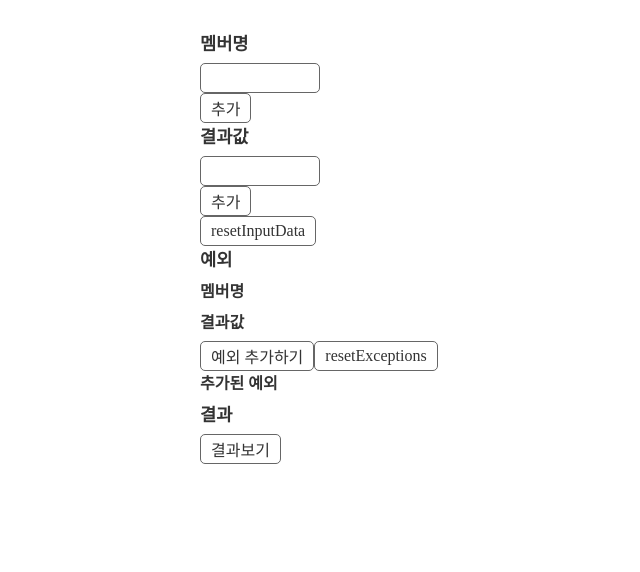
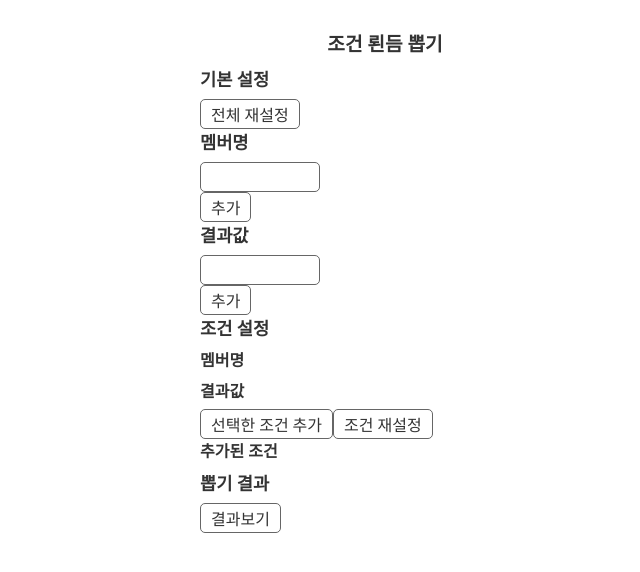
Before and after one commit to yemsu/conditional-random-result-react, a React (Create React App) app: page / in a window 1280 px wide. Shown: the top 572 px of the page, without its empty margins (255-895 px from the left). Built offline with nearby package versions, Linux system fonts and the light colour scheme.

Commit message:
chore: 버튼. 타이틀 등 텍스트 및 영역 수정

```diff
--- a/src/pages/RandomResult.tsx
+++ b/src/pages/RandomResult.tsx
@@ -97,6 +97,9 @@ function RandomResult() {
 
   return (
     <div>
+      <h1>조건 뢴듬 뽑기</h1>
+      <ContentSection title="기본 설정">
+        <Button onClick={onClickResetInputData}>전체 재설정</Button>
         {dataTypeKeyNames.map((dataTypeKeyName: string, i) => (
           <ContentSection
             key={`${dataTypeKeyName}-addData`}
@@ -110,9 +113,9 @@ function RandomResult() {
             />
           </ContentSection>
         ))}
-      <Button onClick={onClickResetInputData}>resetInputData</Button>
+      </ContentSection>
       <ContentSection
-        title="예외"
+        title="조건 설정"
       >
         {dataTypeKeyNames.map((dataTypeKeyName: string, i) => (
           <Fragment key={dataTypeKeyName}>
@@ -126,23 +129,22 @@ function RandomResult() {
             />
           </Fragment>
         ))}
-        <Button onClick={addException}>예외 추가하기</Button>
-        <Button onClick={resetExceptions}>resetExceptions</Button>
+        <Button onClick={addException}>선택한 조건 추가</Button>
+        <Button onClick={resetExceptions}>조건 재설정</Button>
 
-        <h3>추가된 예외</h3>
+        <h3>추가된 조건</h3>
         <List
           dataList={exceptions}
         >
           {({memberName, caseName}) => (
             <>
-              멤버: {memberName}
-              예외: {caseName}
+              {memberName} / {caseName.join(', ')}
             </>
           )}
         </List>
       </ContentSection>
       <ContentSection
-        title="결과"
+        title="뽑기 결과"
       >
         <List dataList={caseIndexResults}>
           {(caseIndexResult: number, i: number) => (
```
Lines whose indentation alone changed are shown as unchanged.
